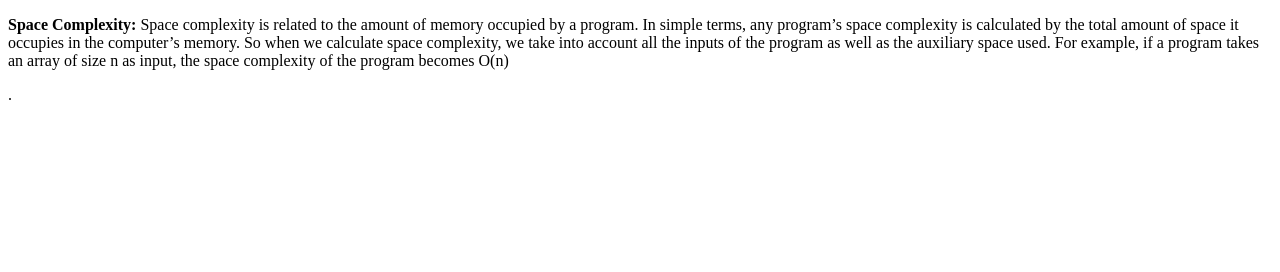
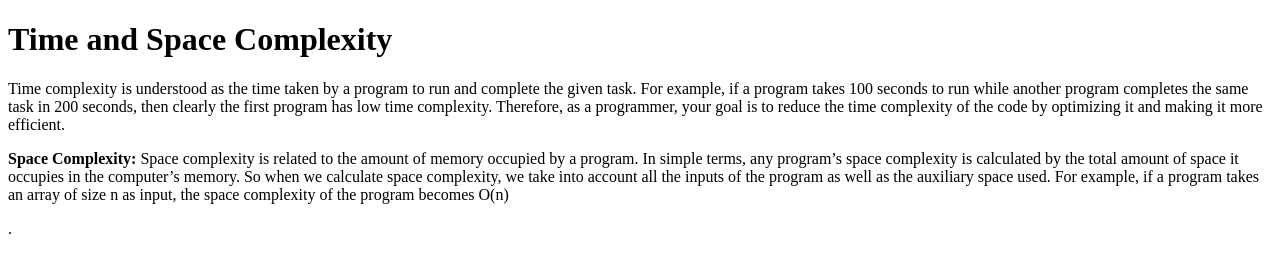
Before and after one commit to acciojob/time-and-space-complexity-moeenpatel, a website: page main.html in a window 1280 px wide. Drawn offline with Linux system fonts and the light colour scheme.

Commit message:
created a submission

```diff
--- a/main.html
+++ b/main.html
@@ -8,8 +8,12 @@
 
 <body>
 	<!-- the entire body must be written by student -->
+	<div>
+	<h1>Time and Space Complexity</h1>
+	<p>Time complexity is understood as the time taken by a program to run and complete the given task. For example, if a program takes 100 seconds to run while another program completes the same task in 200 seconds, then clearly the first program has low time complexity. Therefore, as a programmer, your goal is to reduce the time complexity of the code by optimizing it and making it more efficient.</p>
 	<p><b>Space Complexity:</b> Space complexity is related to the amount of memory occupied by a program. In simple terms, any program’s space complexity is calculated by the total amount of space it occupies in the computer’s memory. So when we calculate space complexity, we take into account all the inputs of the program as well as the auxiliary space used. For example, if a program takes an array of size n as input, the space complexity of the program becomes O(n)</p>.
-    <script type="text/javascript" src="./script.js">
+	</div>
+		<script type="text/javascript" src="./script.js">
 </script>
 
 </body>
```
